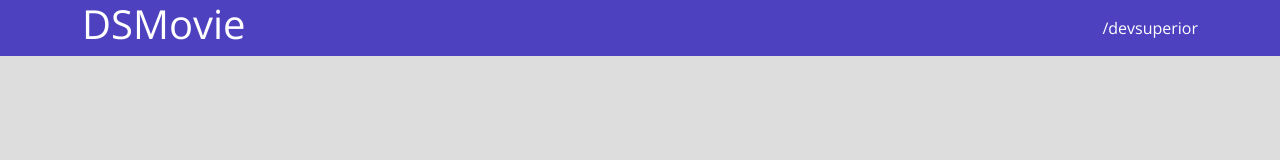
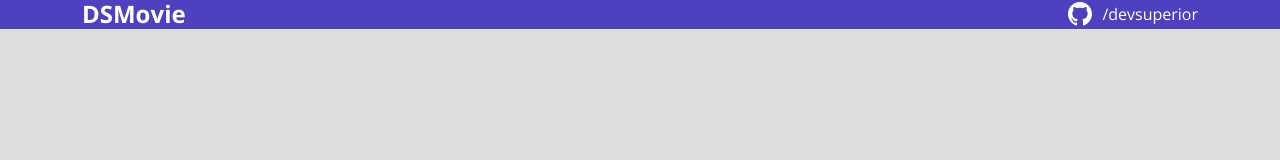
Before and after one commit to Gisellebm/dsmovie, a plain HTML site: page index.html in a window 1280 px wide. Drawn offline with nearby package versions, Linux system fonts and the light colour scheme.

Commit message:
Barra superior PARTE 2

```diff
--- a/css/styles.css
+++ b/css/styles.css
@@ -1,17 +1,28 @@
 @import url('https://fonts.googleapis.com/css2?family=Open+Sans:wght@300;400;700&display=swap');
 
+:root {
+    --bg-gray: #ddd;
+    --color-primary: #4D41C0;
+    --white: #fff;
+}
+
 * {
+    margin: 0;
     box-sizing: border-box;
     font-family: "Open Sans", sans-serif;
 }
 
+h1, h2, h3, h4, h5, h6 {
+    margin: 0;
+}
+
 html, body {
-    background-color: #ddd;
+    background-color: var(--bg-gray);
 }
 
 header {
-    background-color: #4D41C0;
-    color: #fff;
+    background-color: var(--color-primary);
+    color: var(--white);
 }
 
 nav {
@@ -20,7 +31,26 @@ nav {
     justify-content: space-between;
 }
 
+nav h1 {
+    font-size: 24px;
+    font-weight: 700;
+}
+
+nav a {
+    font-size: 12px;
+    font-weight: 400;
+}
+
 a, a:hover {
     text-decoration: none;
     color: unset;
 }
+
+    .dsmovie-contact-container {
+        display: flex;
+        align-items: center;
+    }
+
+    .dsmovie-contact-container img {
+        margin-right: 10px;
+    }
--- a/index.html
+++ b/index.html
@@ -14,7 +14,11 @@
     <header>
         <nav class="container">
            <h1>DSMovie</h1>
-           <a href="https://github.com/devsuperior">/devsuperior</a>
+           <div class="dsmovie-contact-container">
+            <img src="img/github.svg" alt="Github"
+            <a href="https://github.com/devsuperior">/devsuperior</a>
+           </div>
+
         </nav>
     </header>
 </body>
```
Also changed, not shown: img/github.svg (added).
